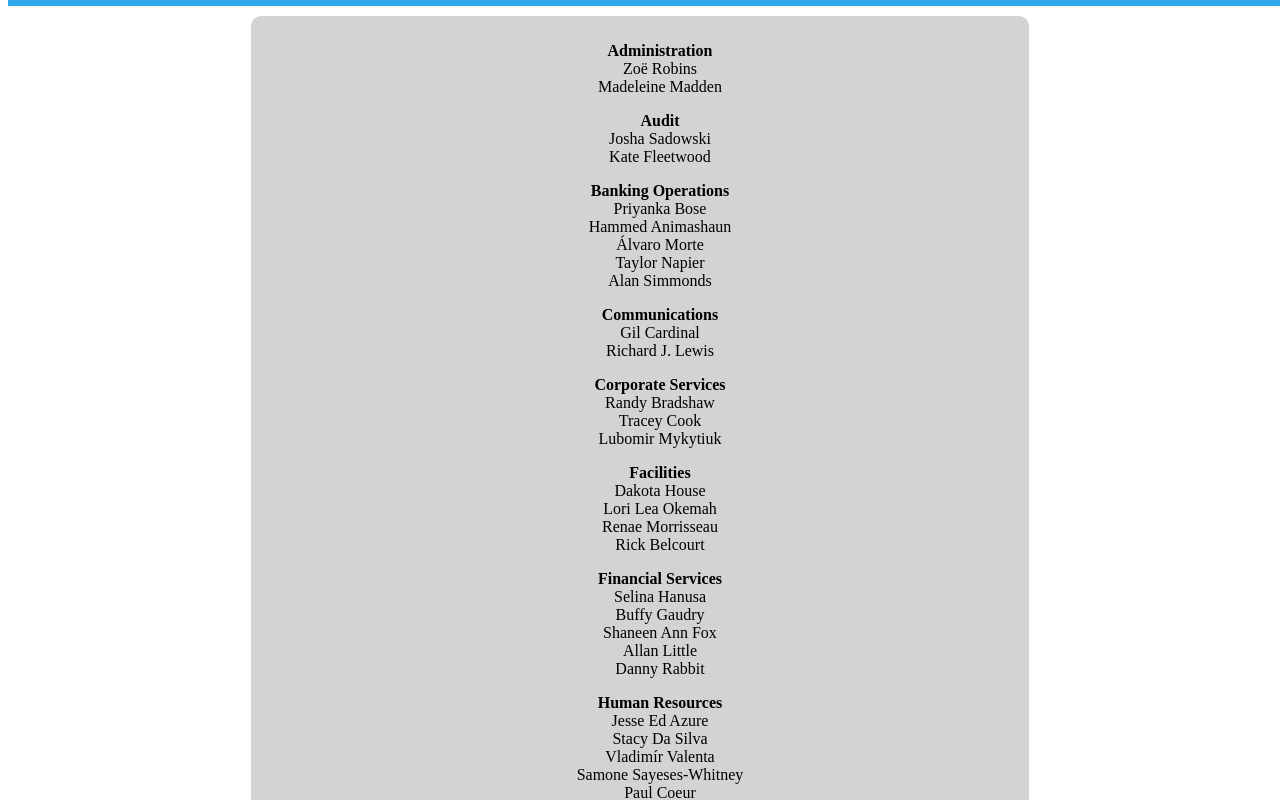
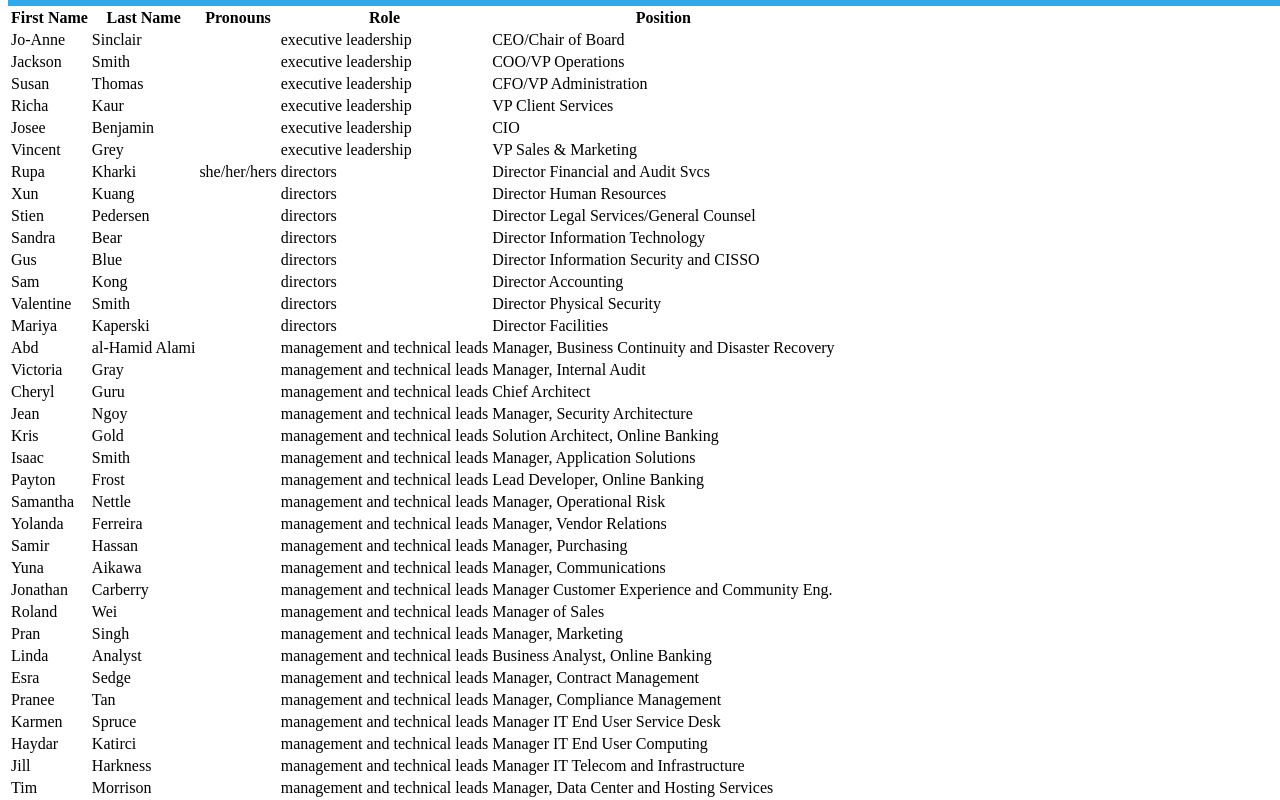
Before and after one commit to rrc-sp2025-omaxwell/Comp-4002-labs, a React (Vite) app: page /organization in a window 1280 px wide. Shown: the part 260-1060 px from the top of the page. Built offline with nearby package versions, Linux system fonts and the light colour scheme.

Commit message:
feat: New Organization data displays on table.

```diff
--- a/src/App.tsx
+++ b/src/App.tsx
@@ -6,7 +6,8 @@ import { NewEmployeeForm } from "./components/common/new_employee_form/new_emplo
 import { useState } from "react";
 import employeeList from "./assets/employee_list.json"
 import type { DepartmentData } from "./types/department_data_type";
-
+import OrganizationTable from "./components/common/organization_page/organization_page"
+import management_list from "./assets/management_list.json"
 
 function App() {
 
@@ -16,13 +17,9 @@ function App() {
         <>
             <Header />
             {/* EmployeeList takes the latest state of employee list. */}
-            <EmployeeList
-                employees={employees}
-            />
-            {/*NewEmployeeform takes latest state as well as the function to update that state. */}
-            <NewEmployeeForm
-                setEmployees={setEmployees}
-            />
+
+            <OrganizationTable
+                managementList={management_list} />
             <Footer />
         </>
     );
--- /dev/null
+++ b/src/assets/management_list.json
@@ -0,0 +1,157 @@
+{
+    "executive_leadership": [
+        {
+            "name": "Jo-Anne Sinclair",
+            "title": "CEO/Chair of Board"
+        },
+        {
+            "name": "Jackson Smith",
+            "title": "COO/VP Operations"
+        },
+        {
+            "name": "Susan Thomas",
+            "title": "CFO/VP Administration"
+        },
+        {
+            "name": "Richa Kaur",
+            "title": "VP Client Services"
+        },
+        {
+            "name": "Josee Benjamin",
+            "title": "CIO"
+        },
+        {
+            "name": "Vincent Grey",
+            "title": "VP Sales & Marketing"
+        }
+        ],
+    "directors": [
+        {
+            "name": "Rupa Kharki",
+            "title": "Director Financial and Audit Svcs",
+            "pronouns": "she/her/hers"
+        },
+        {
+            "name": "Xun Kuang",
+            "title": "Director Human Resources"
+        },
+        {
+            "name": "Stien Pedersen",
+            "title": "Director Legal Services/General Counsel"
+        },
+        {
+            "name": "Sandra Bear",
+            "title": "Director Information Technology"
+        },
+        {
+            "name": "Gus Blue",
+            "title": "Director Information Security and CISSO"
+        },
+        {
+            "name": "Sam Kong",
+            "title": "Director Accounting"
+        },
+        {
+            "name": "Valentine Smith",
+            "title": "Director Physical Security"
+        },
+        {
+            "name": "Mariya Kaperski",
+            "title": "Director Facilities"
+        }
+        ],
+    "management_and_technical_leads": [
+        {
+            "name": "Abd al-Hamid Alami",
+            "title": "Manager, Business Continuity and Disaster Recovery"
+        },
+        {
+            "name": "Victoria Gray",
+            "title": "Manager, Internal Audit"
+        },
+        {
+            "name": "Cheryl Guru",
+            "title": "Chief Architect"
+        },
+        {
+            "name": "Jean Ngoy",
+            "title": "Manager, Security Architecture"
+        },
+        {
+            "name": "Kris Gold",
+            "title": "Solution Architect, Online Banking"
+        },
+        {
+            "name": "Isaac Smith",
+            "title": "Manager, Application Solutions"
+        },
+        {
+            "name": "Payton Frost",
+            "title": "Lead Developer, Online Banking"
+        },
+        {
+            "name": "Samantha Nettle",
+            "title": "Manager, Operational Risk"
+        },
+        {
+            "name": "Yolanda Ferreira",
+            "title": "Manager, Vendor Relations"
+        },
+        {
+            "name": "Samir Hassan",
+            "title": "Manager, Purchasing"
+        },
+        {
+            "name": "Yuna Aikawa",
+            "title": "Manager, Communications"
+        },
+        {
+            "name": "Jonathan Carberry",
+            "title": "Manager Customer Experience and Community Eng."
+        },
+        {
+            "name": "Roland Wei",
+            "title": "Manager of Sales"
+        },
+        {
+            "name": "Pran Singh",
+            "title": "Manager, Marketing"
+        },
+        {
+            "name": "Linda Analyst",
+            "title": "Business Analyst, Online Banking"
+        },
+        {
+            "name": "Esra Sedge",
+            "title": "Manager, Contract Management"
+        },
+        {
+            "name": "Pranee Tan",
+            "title": "Manager, Compliance Management"
+        },
+        {
+            "name": "Karmen Spruce",
+            "title": "Manager IT End User Service Desk"
+        },
+        {
+            "name": "Haydar Katirci",
+            "title": "Manager IT End User Computing"
+        },
+        {
+            "name": "Jill Harkness",
+            "title": "Manager IT Telecom and Infrastructure"
+        },
+        {
+            "name": "Tim Morrison",
+            "title": "Manager, Data Center and Hosting Services"
+        },
+        {
+            "name": "Aleksandr Milosevic",
+            "title": "Manager of IT Risk Management"
+        },
+        {
+            "name": "Jim Wingnut",
+            "title": "Manager IT, project management office"
+        }
+    ]
+  }
--- a/src/components/common/employee_list/employee_list.tsx
+++ b/src/components/common/employee_list/employee_list.tsx
@@ -5,8 +5,6 @@ import type { DepartmentData } from "../../../types/department_data_type";
 type EmployeeListProp = {
     employees: DepartmentData
 }
-
-
 
 function EmployeeList({ employees }: EmployeeListProp) {
     return (
--- /dev/null
+++ b/src/components/common/organization_page/organization_page.tsx
@@ -0,0 +1,53 @@
+import type { ManagementRole } from "../../../types/management_role_type";
+
+function OrganizationTable({ managementList }: ManagementRole) {
+    // Indivudual name parsing
+    // flatmap flattens each role e.g. directors into an array
+    const managementMembers = Object.entries(managementList).flatMap(([role, managers]) =>
+         managers.map((manager) => {
+            const nameSpace = manager.name.indexOf(" ");
+            const managerFirstName = manager.name.substring(0, nameSpace);
+            const managerLastName = manager.name.substring(nameSpace + 1);
+
+            return {
+                tableId: `${role}-${managerFirstName}-${managerLastName}`,
+                managerFirstName, managerLastName,
+                title: manager.title,
+                role: role.replaceAll("_", " "),
+                pronouns: manager.pronouns || ""
+            }
+        })
+    )
+    // Table creation
+    return (
+        <>
+            <div className="organization-table">
+            <table>
+                <thead>
+                    <tr>
+                        <th>First Name</th>
+                        <th>Last Name</th>
+                        <th>Pronouns</th>
+                        <th>Role</th>
+                        <th>Position</th>
+                    </tr>
+                </thead>
+                <tbody>
+                    {managementMembers.map((manager) => (
+                        <tr key={manager.tableId}>
+                            <td>{manager.managerFirstName}</td>
+                            <td>{manager.managerLastName}</td>
+                            <td>{manager.pronouns}</td>
+                            <td>{manager.role}</td>
+                            <td>{manager.title}</td>
+                        </tr>
+                    ))}
+                </tbody>
+            </table>
+            </div>
+        </>
+    )
+
+}
+
+export default OrganizationTable;
--- /dev/null
+++ b/src/types/management_role_type.ts
@@ -0,0 +1,9 @@
+export type Manager = {
+    name: string;
+    title: string;
+    pronouns?: string;
+}
+
+export type ManagementRole = {
+    [role: string]: Manager[];
+}
```
